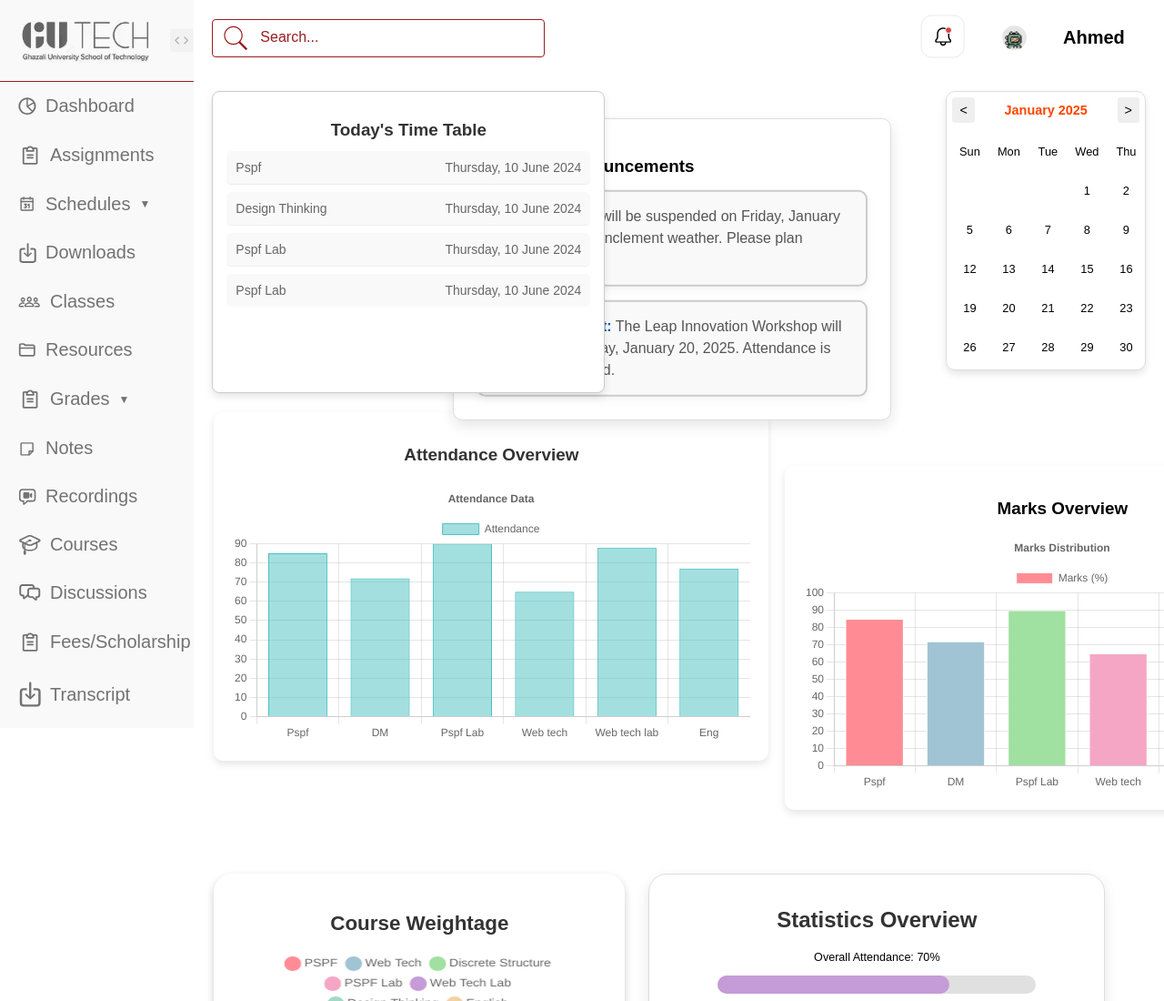
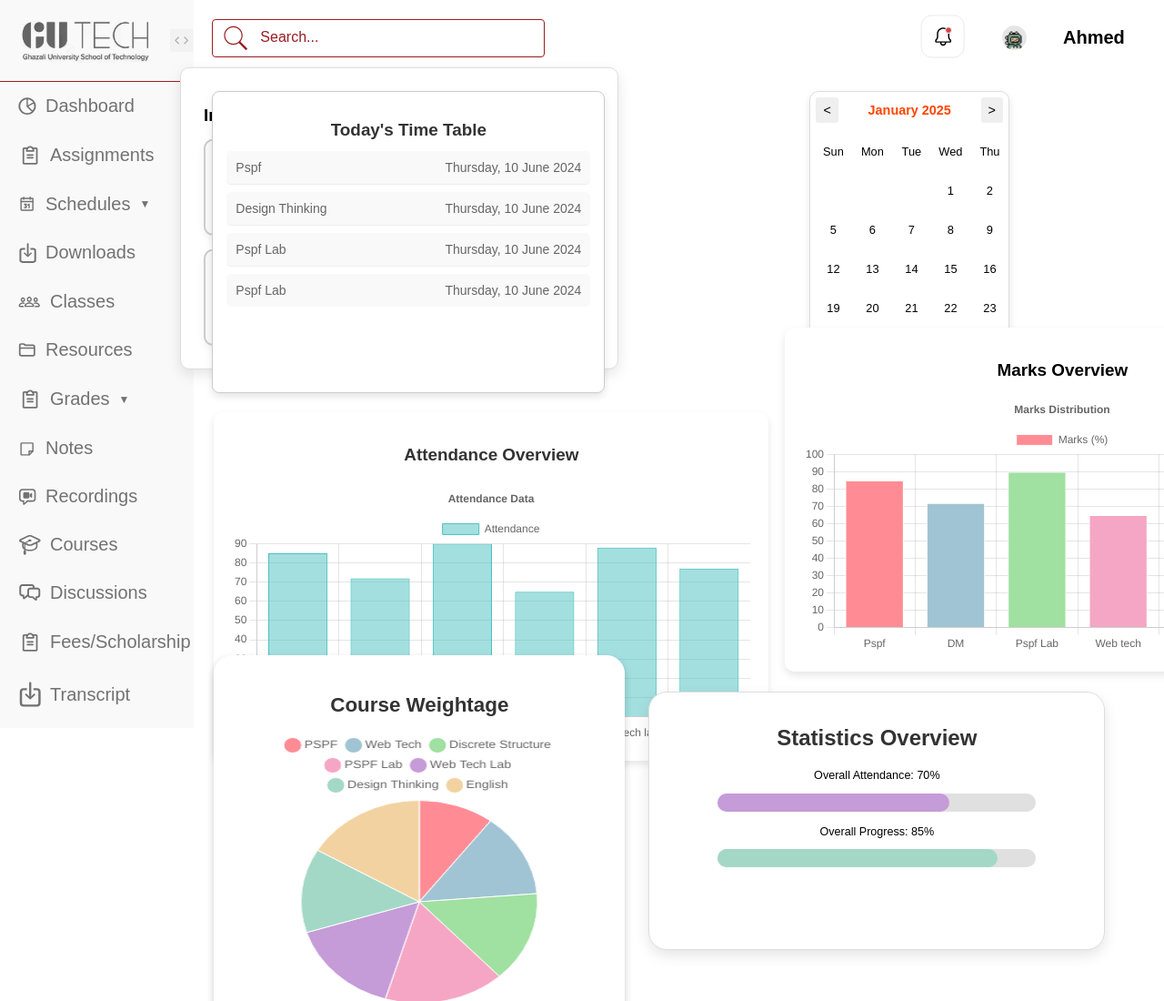
Before and after one commit to ZohaMobin/gutech-studentportal, a React (Create React App) app: page / in a window 1280 px wide. Shown: the top 1100 px of the page at 91% size. Built offline with nearby package versions, Linux system fonts and the light colour scheme.

Commit message:
alignment

```diff
--- a/src/Page/Dashboard/Announcement.css
+++ b/src/Page/Dashboard/Announcement.css
@@ -1,6 +1,6 @@
 .announcement-card {
   position: absolute;
-  top: 37%;
+  top: 30%;
   right: 0;
   transform: translateY(-50%);
   background-color: #fff;
@@ -10,7 +10,7 @@
   padding: 25px;
   width: 430px;
   height: auto;
-  margin-right: 300px;
+  margin-right: 600px;
   margin-bottom: 0;
 }
 
--- a/src/Page/Dashboard/CGPAMeter.css
+++ b/src/Page/Dashboard/CGPAMeter.css
@@ -11,6 +11,7 @@
   border: 1px solid #dddddd;
   margin-top: 450px;
   left: 25px;
+
 }
 
 .card h3 {
--- a/src/Page/Dashboard/Calendar.css
+++ b/src/Page/Dashboard/Calendar.css
@@ -10,6 +10,7 @@
   position: absolute;
   top: 100px;
   right: 20px;
+  margin-right: 150px;
 }
 
 .calendar-header {
--- a/src/Page/Dashboard/Marks.css
+++ b/src/Page/Dashboard/Marks.css
@@ -4,7 +4,7 @@
     align-items: center;
     flex-direction: column;
     padding: 20px;
-    top: 64%;
+    top: 45%;
     background-color: #ffffff;
     border-radius: 10px;
     box-shadow: 0 4px 8px rgba(0, 0, 0, 0.1);
--- a/src/Page/Dashboard/PieChart.css
+++ b/src/Page/Dashboard/PieChart.css
@@ -4,7 +4,7 @@
   justify-content: center;
   align-items: center;
   position: absolute;
-  top: 120%;
+  top: 90%;
   padding: 50px;
   border-radius: 20px;
   box-shadow: 0 4px 8px rgba(0, 0, 0, 0.2);
--- a/src/Page/Dashboard/Statistics.css
+++ b/src/Page/Dashboard/Statistics.css
@@ -13,7 +13,7 @@ body {
   padding: 75px;
   padding-top: 12px;
   text-align: center;
-  top: 120%;
+  top: 95%;
   transition: transform 0.3s ease;
   position: absolute;
   border: 1px solid #dddddd;
--- a/src/Page/Dashboard/Todaystimetable.css
+++ b/src/Page/Dashboard/Todaystimetable.css
@@ -8,11 +8,11 @@
   width: 100%;
   height: 300px;
   margin: 0 auto;
-  position: absolute;
   top: 0;
-  margin-top: 100px;
+  margin-top: 120px;
   margin-left: 10px;
   margin-bottom: 0;
+  position: absolute;
 }
 
 .timetable-container h2 {
--- a/src/Pages/dashboard/dashboard.css
+++ /dev/null
@@ -1,4 +0,0 @@
-.dash{
-
-
-}
```
